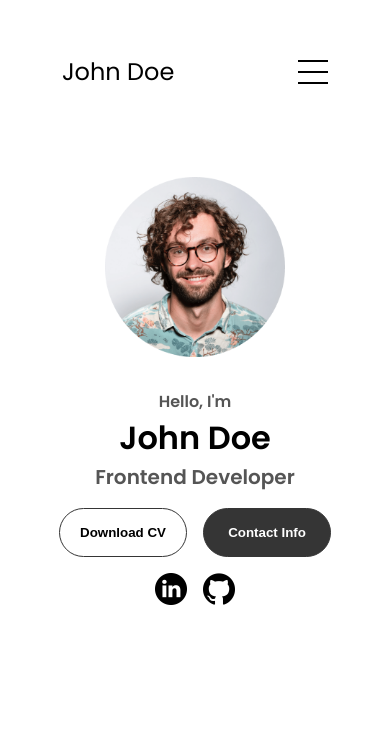
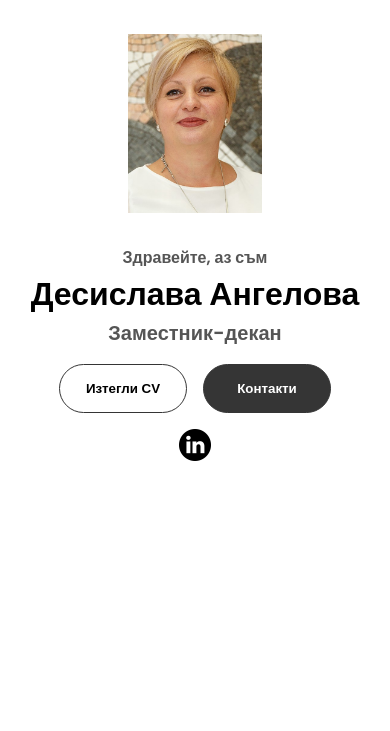
Before and after one commit to Aachlyss/Desislava-Angelova-Website, a plain HTML site: page assets/html-css-js-portfolio-tutorial-2-main/index.html in a window 390 px wide. Shown: the top 731 px of the page. Drawn offline with Linux system fonts and the light colour scheme.

Commit message:
First Changes
Added Links to first section. Changed photos.

```diff
--- a/assets/html-css-js-portfolio-tutorial-2-main/index.html
+++ b/assets/html-css-js-portfolio-tutorial-2-main/index.html
@@ -4,13 +4,13 @@
     <meta charset="UTF-8" />
     <meta http-equiv="X-UA-Compatible" content="IE=edge" />
     <meta name="viewport" content="width=device-width, initial-scale=1.0" />
-    <title>My Portfolio</title>
+    <title>Desislava Angelova</title>
     <link rel="stylesheet" href="style.css" />
     <link rel="stylesheet" href="mediaqueries.css" />
   </head>
   <body>
     <nav id="desktop-nav">
-      <div class="logo">John Doe</div>
+      <div class="logo">Desislava Angelova</div>
       <div>
         <ul class="nav-links">
           <li><a href="#about">About</a></li>
@@ -20,39 +20,24 @@
         </ul>
       </div>
     </nav>
-    <nav id="hamburger-nav">
-      <div class="logo">John Doe</div>
-      <div class="hamburger-menu">
-        <div class="hamburger-icon" onclick="toggleMenu()">
-          <span></span>
-          <span></span>
-          <span></span>
-        </div>
-        <div class="menu-links">
-          <li><a href="#about" onclick="toggleMenu()">About</a></li>
-          <li><a href="#experience" onclick="toggleMenu()">Experience</a></li>
-          <li><a href="#projects" onclick="toggleMenu()">Projects</a></li>
-          <li><a href="#contact" onclick="toggleMenu()">Contact</a></li>
-        </div>
-      </div>
-    </nav>
+
     <section id="profile">
       <div class="section__pic-container">
-        <img src="./assets/profile-pic.png" alt="John Doe profile picture" />
+        <img src="./assets/photo.jpg" alt="Снимка на Десислава" />
       </div>
       <div class="section__text">
-        <p class="section__text__p1">Hello, I'm</p>
-        <h1 class="title">John Doe</h1>
-        <p class="section__text__p2">Frontend Developer</p>
+        <p class="section__text__p1">Здравейте, аз съм</p>
+        <h1 class="title">Десислава Ангелова</h1>
+        <p class="section__text__p2">Заместник-декан</p>
         <div class="btn-container">
           <button
             class="btn btn-color-2"
             onclick="window.open('./assets/resume-example.pdf')"
           >
-            Download CV
+            Изтегли CV
           </button>
           <button class="btn btn-color-1" onclick="location.href='./#contact'">
-            Contact Info
+            Контакти
           </button>
         </div>
         <div id="socials-container">
@@ -60,14 +45,9 @@
             src="./assets/linkedin.png"
             alt="My LinkedIn profile"
             class="icon"
-            onclick="location.href='https://linkedin.com/'"
+            onclick="location.href='https://linkedin.com/in/desislava-angelova-7617993a'"
           />
-          <img
-            src="./assets/github.png"
-            alt="My Github profile"
-            class="icon"
-            onclick="location.href='https://github.com/'"
-          />
+
         </div>
       </div>
     </section>
```
Also changed, not shown: index.html (deleted, +0 -12 lines), assets/html-css-js-portfolio-tutorial-2-main/assets/europass.jpg (renamed from assets/europass.jpg), assets/html-css-js-portfolio-tutorial-2-main/assets/photo.jpg (renamed from assets/photo.jpg), styles.css (deleted), 2 other files.
